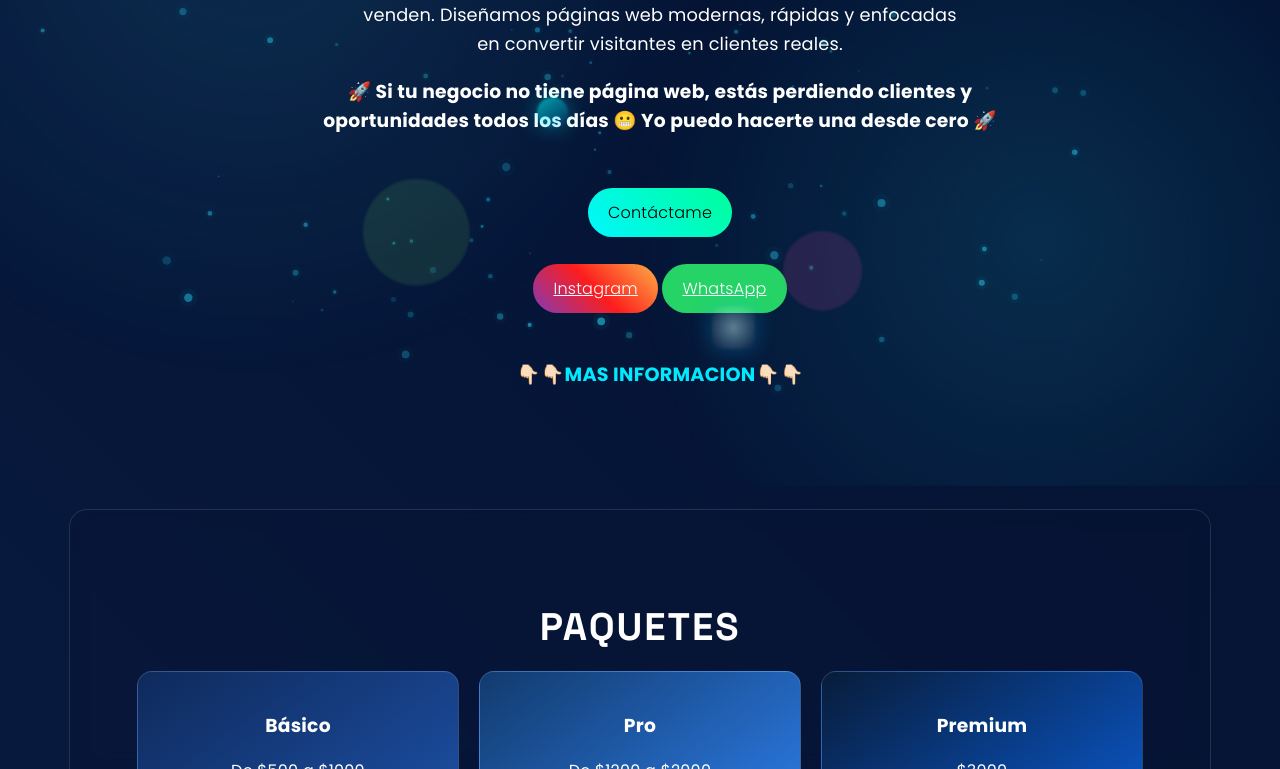
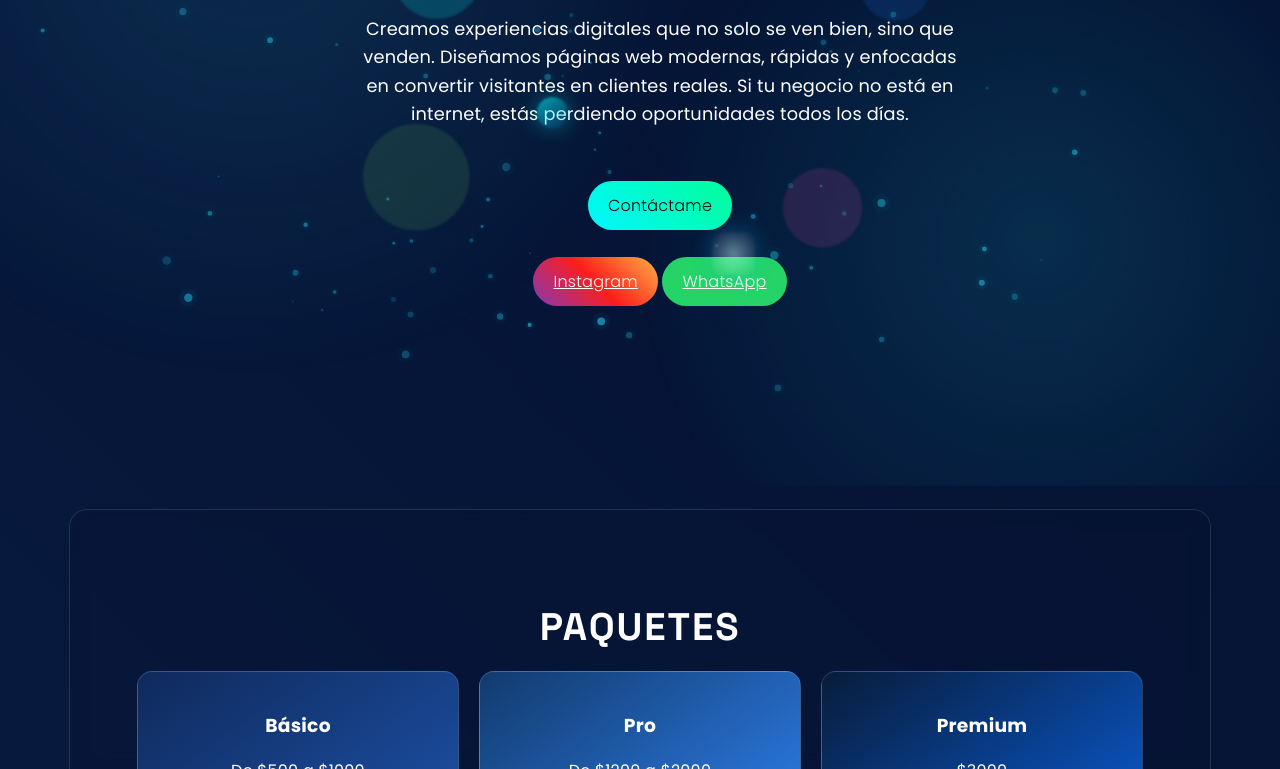
Before and after one commit to HerssonFlores/Legends-Digital-Studio, a plain HTML site: page index.html in a window 1280 px wide. Shown: the part 331-1100 px from the top of the page. Drawn offline with Linux system fonts and the light colour scheme.

Commit message:
Update index.html

```diff
--- a/index.html
+++ b/index.html
@@ -750,15 +750,12 @@ body::before {
 <!-- HERO -->
 <section class="hero animate-on-scroll">
   <div class="hero-wrapper">
-    <br>
-    <br>
     <h1>Legend Digital Studio</h1>
     <p>
      Creamos experiencias digitales que no solo se ven bien, sino que venden.
       Diseñamos páginas web modernas, rápidas y enfocadas en convertir visitantes en clientes reales.
+      Si tu negocio no está en internet, estás perdiendo oportunidades todos los días.
     </p>
-    <h3>🚀 Si tu negocio no tiene página web, estás perdiendo clientes y oportunidades todos los días 😬
-Yo puedo hacerte una desde cero 🚀</h3>
     <br>
     <a class="btn btn-main">Contáctame</a>
 
@@ -766,7 +763,7 @@ Yo puedo hacerte una desde cero 🚀</h3>
       <a class="btn btn-instagram" href="https://instagram.com/legend_webs_studio">Instagram</a>
       <a class="btn btn-whatsapp" href="https://wa.me/5215528716239">WhatsApp</a>
     </div>
-<h2 style="margin-top: 40px; font-size: 1.2rem; color: #00e9ff;">👇🏻👇🏻MAS INFORMACION👇🏻👇🏻</h2>
+
     <div class="hero-shapes" aria-hidden="true">
       <span class="hero-shape shape-1"></span>
       <span class="hero-shape shape-2"></span>
```
